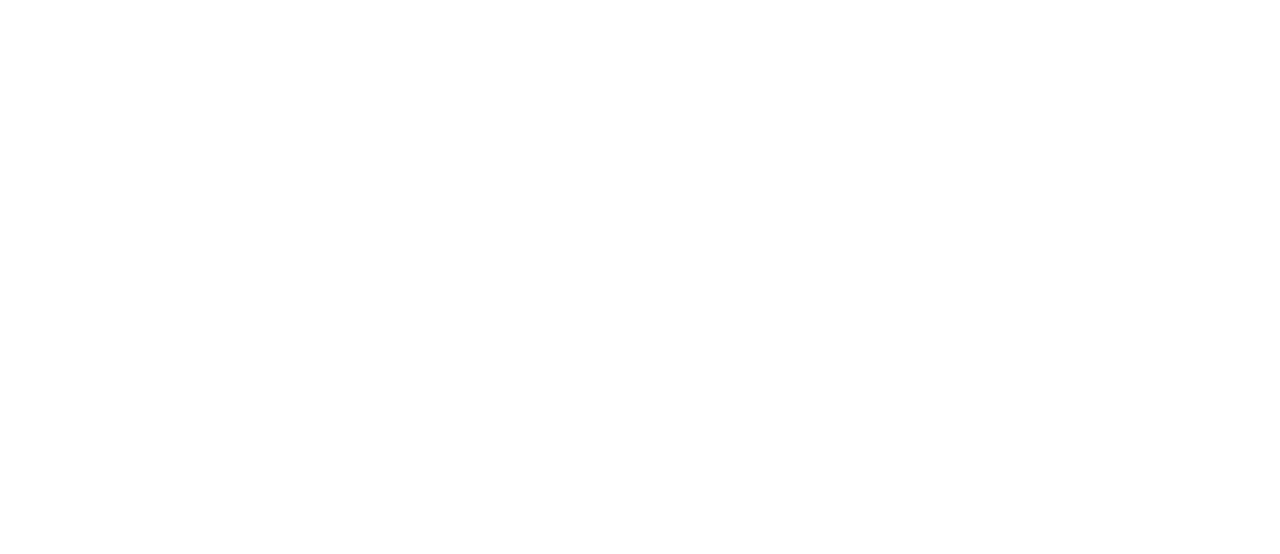
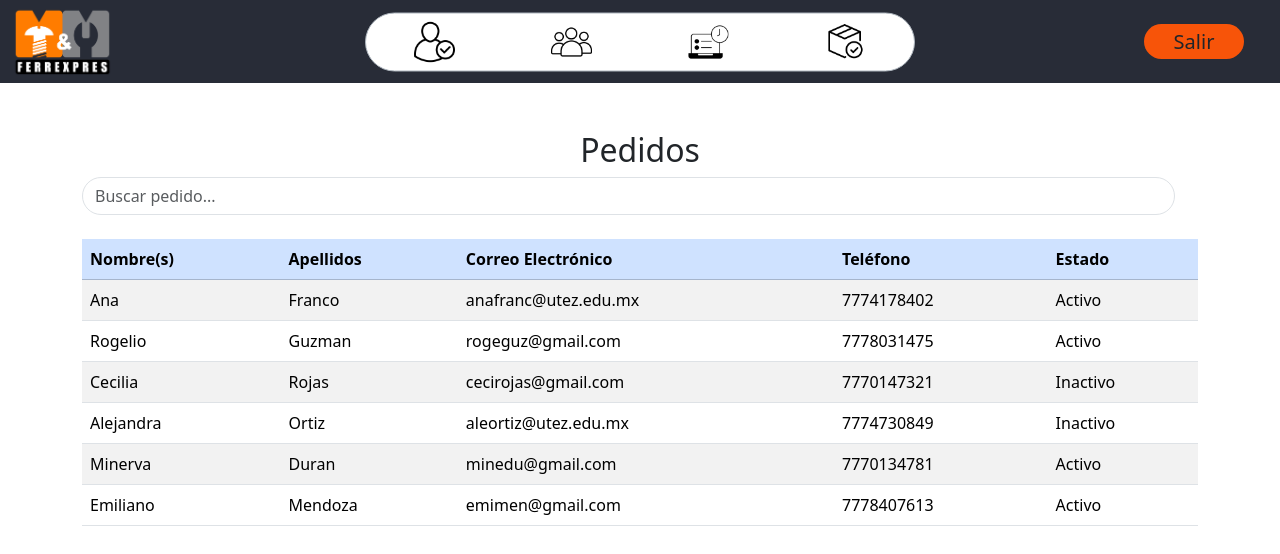
Before and after one commit to Julio-Cesar147/SIFER, a React (Vite) app in the folder SIFER-Front/: page /employees in a window 1280 px wide. Before the commit this address had no page. Shown: the top 554 px of the page. Built offline with nearby package versions, Linux system fonts and the light colour scheme.

Commit message:
Employees creado para admin sin terminar y navbars corregidos

```diff
--- a/SIFER-Front/src/main.jsx
+++ b/SIFER-Front/src/main.jsx
@@ -1,18 +1,14 @@
 import { StrictMode } from 'react';
 import { createRoot } from 'react-dom/client';
 import { BrowserRouter } from 'react-router-dom';
-import App from './App.jsx';
+import Routers from '../src/routes/Router.jsx';
 import 'bootstrap/dist/css/bootstrap.min.css';
-import SinginPage from './auth/SinginPage.jsx'
-import Profile from './pages/admin/Profile.jsx'
-import Home from './pages/customer/Home.jsx'
-import Cart from './pages/customer/Cart.jsx'
-import ProfileC from './pages/customer/ProfileC.jsx'
+
 
 createRoot(document.getElementById('root')).render(
   <StrictMode>
     <BrowserRouter>
-      <App />
+      <Routers />
     </BrowserRouter>
   </StrictMode>
 );
--- a/SIFER-Front/src/pages/Employee/NavBarEmployee.jsx
+++ b/SIFER-Front/src/pages/Employee/NavBarEmployee.jsx
@@ -44,7 +44,7 @@
                         </div>
                     </ul>
 
-                    <button className="btn rounded-pill fs-5" style={{ backgroundColor: orange, width: 80, height: 37 }}>Salir</button>
+                    <button className="btn rounded-pill text-center fw-medium d-flex align-items-center justify-content-center" style={{ backgroundColor: orange, fontSize: 20, width: 100, height: 35 }}> Salir </button>
                 </div>
             </div>
         </nav>
--- a/SIFER-Front/src/pages/Employee/OrderDetails.jsx
+++ b/SIFER-Front/src/pages/Employee/OrderDetails.jsx
@@ -52,6 +52,7 @@
           className="form-control"
           placeholder="Dinero recibido"
           value={payment}
+          min={1}
           onChange={(e) => setPayment(e.target.value)}
         />
         <button className="btn btn-success ms-2" onClick={handleSale}>
--- /dev/null
+++ b/SIFER-Front/src/pages/admin/Employees.jsx
@@ -0,0 +1,86 @@
+import Navbar from '../admin/NavBar.jsx';
+import React, { useState } from 'react';
+
+
+const Employees = () => {
+    const [searchTerm, setSearchTerm] = useState('');
+    const [selectedOrder, setSelectedOrder] = useState(null);
+    const [orders, setOrders] = useState([
+    { numero: 'Ana', cliente: 'Franco', productos: 'anafranc@utez.edu.mx', total: '7774178402', estado: 'Activo' },
+    { numero: 'Rogelio', cliente: 'Guzman', productos: 'rogeguz@gmail.com', total: '7778031475', estado: 'Activo' },
+    { numero: 'Cecilia', cliente: 'Rojas', productos: 'cecirojas@gmail.com', total: '7770147321', estado: 'Inactivo' },
+    { numero: 'Alejandra', cliente: 'Ortiz', productos: 'aleortiz@utez.edu.mx', total: '7774730849', estado: 'Inactivo' },
+    { numero: 'Minerva', cliente: 'Duran', productos: 'minedu@gmail.com', total: '7770134781', estado: 'Activo' },
+    { numero: 'Emiliano', cliente: 'Mendoza', productos: 'emimen@gmail.com', total: '7778407613', estado: 'Activo' },
+    ]);
+
+    // Filtrar órdenes
+    const filteredOrders = orders.filter(
+    (order) =>
+        order.numero.includes(searchTerm) ||
+        order.cliente.toLowerCase().includes(searchTerm.toLowerCase())
+    );
+
+    return(
+    <>
+        <Navbar/>
+
+        <div className="container mt-5">
+        <h2 className="text-dark mx-auto text-center">Pedidos</h2>
+
+        {/* Buscador */}
+        <div className="input-group mb-4">
+            <input type="text" className="form-control rounded-pill" placeholder="Buscar pedido..." value={searchTerm}
+            onChange={(e) => setSearchTerm(e.target.value)}
+            />
+            <span className="input-group-text bg-white border-0">
+                <i className="bi bi-search"></i>
+            </span>
+        </div>
+
+        {/* Tabla de órdenes */}
+        <table className="table table-striped table-hover">
+            <thead className="table-primary">
+                <tr>
+                    <th scope="col">Nombre(s)</th>
+                    <th scope="col">Apellidos</th>
+                    <th scope="col">Correo Electrónico</th>
+                    <th scope="col">Teléfono</th>
+                    <th scope="col">Estado</th>
+                </tr>
+            </thead>
+            <tbody>
+                {filteredOrders.length > 0 ? (
+                filteredOrders.map((order, index) => (
+                    <tr key={index} className={order.estado === 'Entregado' ? 'table-success' : ''} onClick={() => setSelectedOrder(order)}
+                    style={{ cursor: 'pointer' }}>
+                        <td>{order.numero}</td>
+                        <td>{order.cliente}</td>
+                        <td>{order.productos}</td>
+                        <td>{order.total}</td>
+                        <td>{order.estado}</td>
+                </tr>
+            ))
+            ) : (
+            <tr>
+                <td colSpan="6" className="text-center text-muted">
+                    No se encontraron resultados
+                </td>
+            </tr>
+            )}
+        </tbody>
+        </table>
+
+        {/* Mostrar detalles de la orden seleccionada */}
+        {selectedOrder && (
+        <OrderDetails
+            selectedOrder={selectedOrder}
+            onClose={() => setSelectedOrder(null)}
+        />
+        )}
+    </div>
+    </>
+    );
+};
+
+export default Employees;
--- a/SIFER-Front/src/pages/admin/NavBar.jsx
+++ b/SIFER-Front/src/pages/admin/NavBar.jsx
@@ -25,32 +25,32 @@
                 <div className="collapse navbar-collapse p-4" id="navbarSupportedContent">
                     <ul className="navbar-nav me-auto mb-2 mb-lg-0">
                         <div className="bg-white rounded-pill border border-dark-subtle d-flex position-absolute start-50 translate-middle">
-                            <a className="nav-link active px-5" href="#"
+                            <a className="nav-link active px-5" href="/profile"
                                 onMouseEnter={() => setHovered1(true)} onMouseLeave={() => setHovered1(false)}
                                 style={{ transition: 'transform 0.3s ease, filter 0.3s ease' }}>
                                 <img src={Perfil} style={{ width: 41, height: 41, transform: hovered1 ? 'scale(1.1)' : 'scale(1)', filter: hovered1 ? 'brightness(1.2)' : 'brightness(1)' }} alt="perfil" />
                             </a>
 
-                            <a className="nav-link active px-5" href="#"
+                            <a className="nav-link active px-5" href="/employees"
                                 onMouseEnter={() => setHovered2(true)} onMouseLeave={() => setHovered2(false)}
                                 style={{ transition: 'transform 0.3s ease, filter 0.3s ease' }}>
                                 <img src={Employees} style={{ width: 41, height: 41, transform: hovered2 ? 'scale(1.1)' : 'scale(1)', filter: hovered2 ? 'brightness(1.2)' : 'brightness(1)' }} alt="employees" />
                             </a>
 
-                            <a className="nav-link active px-5" href="#"
+                            <a className="nav-link active px-5" href="/history"
                                 onMouseEnter={() => setHovered3(true)} onMouseLeave={() => setHovered3(false)}
                                 style={{ transition: 'transform 0.3s ease, filter 0.3s ease' }}>
                                 <img src={Historial} style={{ width: 41, height: 41, transform: hovered3 ? 'scale(1.1)' : 'scale(1)', filter: hovered3 ? 'brightness(1.2)' : 'brightness(1)' }} alt="historial" />
                             </a>
 
-                            <a className="nav-link active px-5" href="#"
+                            <a className="nav-link active px-5" href="/inventary"
                                 onMouseEnter={() => setHovered4(true)} onMouseLeave={() => setHovered4(false)}
                                 style={{ transition: 'transform 0.3s ease, filter 0.3s ease' }}>
                                 <img src={Inventario} style={{ width: 41, height: 41, transform: hovered4 ? 'scale(1.1)' : 'scale(1)', filter: hovered4 ? 'brightness(1.2)' : 'brightness(1)' }} alt="inventario" />
                             </a>
                         </div>
                     </ul>
-                    <button className="btn rounded-pill fs-5" style={{ backgroundColor: orange, width: 80, height: 37 }}>Salir</button>
+                    <button className="btn rounded-pill text-center fw-medium d-flex align-items-center justify-content-center" style={{ backgroundColor: orange, fontSize: 20, width: 100, height: 35 }}> Salir </button>
                 </div>
             </div>
         </nav>
--- a/SIFER-Front/src/pages/admin/Profile.jsx
+++ b/SIFER-Front/src/pages/admin/Profile.jsx
@@ -29,18 +29,18 @@
 
                         <div class="bg-white rounded-pill border border-dark-subtle d-flex position-absolute start-50 translate-middle">
 
-                            <a class="nav-link active px-5" aria-current="page" href="#"  onMouseEnter={() => setHovered1(true)} onMouseLeave={() => setHovered1(false)}style={{ transition: 'transform 0.3s ease, filter 0.3s ease' }}>
+                            <a class="nav-link active px-5" aria-current="page" href="/profile"  onMouseEnter={() => setHovered1(true)} onMouseLeave={() => setHovered1(false)}style={{ transition: 'transform 0.3s ease, filter 0.3s ease' }}>
                             <img src={Perfil} style={{width: 41, height: 41, transform: hovered1 ? 'scale(1.1)' : 'scale(1)',filter: hovered1 ? 'brightness(1.2)' : 'brightness(1)',}} alt="usuarios"/></a>
 
-                            <a class="nav-link active px-5" aria-current="page" href="#"  onMouseEnter={() => setHovered2(true)} onMouseLeave={() => setHovered2(false)}style={{ transition: 'transform 0.3s ease, filter 0.3s ease' }}>
+                            <a class="nav-link active px-5" aria-current="page" href="/Employees"  onMouseEnter={() => setHovered2(true)} onMouseLeave={() => setHovered2(false)}style={{ transition: 'transform 0.3s ease, filter 0.3s ease' }}>
                                 <img src={Employees} style={{width: 41, height: 41, transform: hovered2 ? 'scale(1.1)' : 'scale(1)',filter: hovered2 ? 'brightness(1.2)' : 'brightness(1)',}} alt="usuarios"/>
                             </a>
 
-                            <a class="nav-link active px-5" aria-current="page" href="#"  onMouseEnter={() => setHovered3(true)} onMouseLeave={() => setHovered3(false)}style={{ transition: 'transform 0.3s ease, filter 0.3s ease' }}>
+                            <a class="nav-link active px-5" aria-current="page" href="/history"  onMouseEnter={() => setHovered3(true)} onMouseLeave={() => setHovered3(false)}style={{ transition: 'transform 0.3s ease, filter 0.3s ease' }}>
                                 <img src={Historial} style={{width: 41, height: 41, transform: hovered3 ? 'scale(1.1)' : 'scale(1)',filter: hovered3 ? 'brightness(1.2)' : 'brightness(1)',}} alt="usuarios"/>
                             </a>
 
-                            <a class="nav-link active px-5" aria-current="page" href="#"  onMouseEnter={() => setHovered4(true)} onMouseLeave={() => setHovered4(false)}style={{ transition: 'transform 0.3s ease, filter 0.3s ease' }}>
+                            <a class="nav-link active px-5" aria-current="page" href="/inventary"  onMouseEnter={() => setHovered4(true)} onMouseLeave={() => setHovered4(false)}style={{ transition: 'transform 0.3s ease, filter 0.3s ease' }}>
                                 <img src={Inventario} style={{width: 41, height: 41, transform: hovered4 ? 'scale(1.1)' : 'scale(1)',filter: hovered4 ? 'brightness(1.2)' : 'brightness(1)',}} alt="usuarios"/>
                             </a>
 
--- a/SIFER-Front/src/routes/Router.jsx
+++ b/SIFER-Front/src/routes/Router.jsx
@@ -1,25 +1,39 @@
 import {Route, Routes } from "react-router-dom"
-import SinginPage from "../auth/SinginPage"
-import Cart from "../pages/customer/Cart"
-import Home from "../pages/customer/Home"
+import SinginPage from "../auth/SinginPage.jsx"
+import Cart from "../pages/customer/Cart.jsx"
+import Home from "../pages/customer/Home.jsx"
+import Orders from "../pages/Employee/Orders.jsx";
+import Profile from "../pages/admin/Profile.jsx";
+import Products from "../pages/Employee/Products.jsx";
+import Employees from "../pages/admin/Employees.jsx";
 
 
-export const Routers = () => {
+const Routers = () => {
     return(
-        <>
-        <div className='flex justify-around'>
+        <Routes>
 
-            <NavBar />
-            <div className='mt-9 w-11/12 p-4 flex  overflow-hidden rounded-md border bg-white mb-3'>
-            <Routes>
-                <Route  path="/Home" element={<Home />} />
-                <Route  path="/Cart" element={<Cart />} />
-                <Route  path="/SinginPage" element={<SinginPage />} />
+            {/* Ruta pal inicio */}
+            <Route path="/" element={<SinginPage />} />
 
-            </Routes>
-            </div>
+            {/* Ruta pa pedidos */}
+            <Route path="/orders" element={<Orders />} />
 
-        </div>
-        </>
-    )
-}
+            {/* Ruta pal perfil */}
+            <Route path="/profile" element={<Profile />} />
+
+            {/* Ruta pa los productikis */}
+            <Route path="/products" element={<Products />} />
+
+            {/* Ruta para el inicio y ver los productos */}
+            <Route  path="/home" element={<Home />} />
+
+            {/* Ruta para ir a los productos apartados */}
+            <Route  path="/cart" element={<Cart />} />
+
+            <Route path="/employees" element = {<Employees/>}/>
+
+        </Routes>
+    );
+};
+
+export default Routers;
```
Also changed, not shown: SIFER-Front/src/auth/SinginPage.jsx (+20 -5 lines), SIFER-Front/src/pages/customer/Cart.jsx (+5 -4 lines), SIFER-Front/src/pages/customer/Home.jsx (+4 -3 lines).
